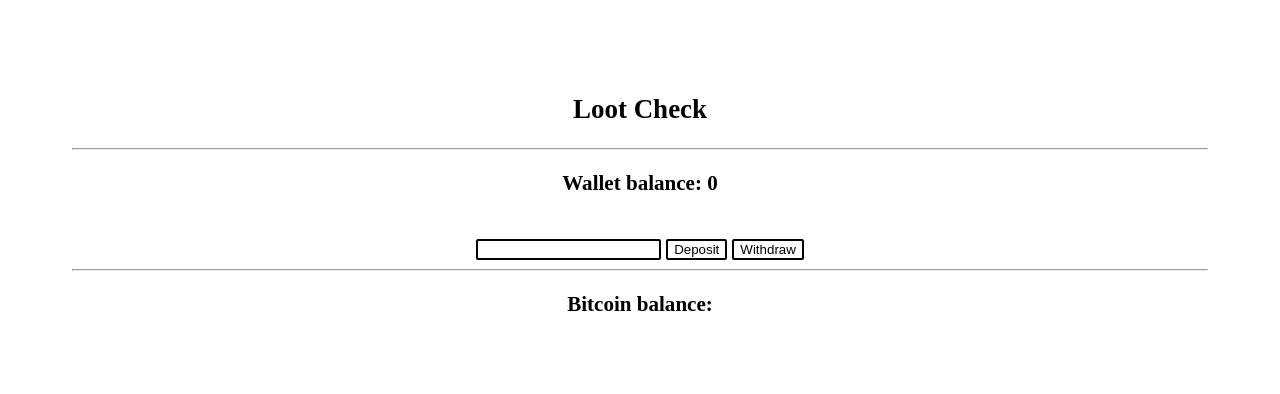
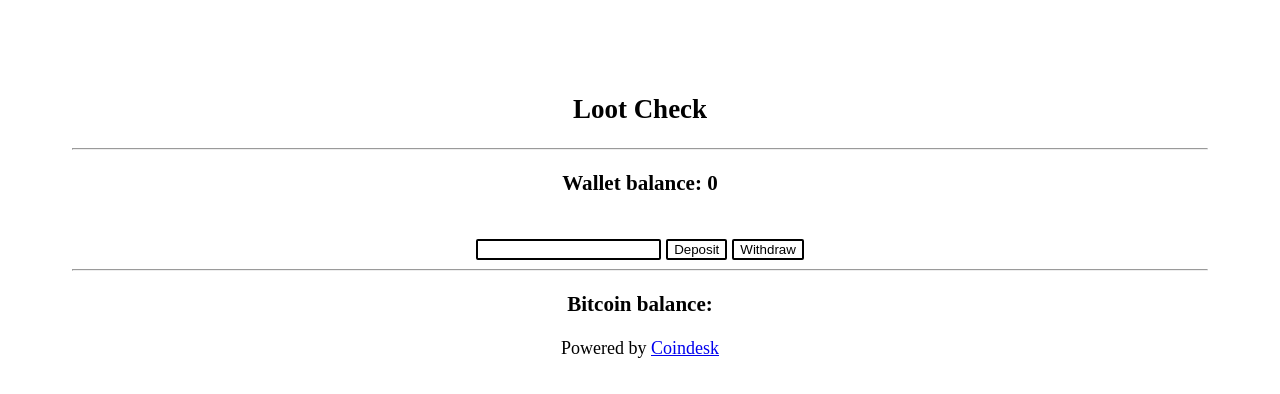
Before and after one commit to sdonich/lootcheck, a React (Create React App) app: page / in a window 1280 px wide. Shown: the top 394 px of the page. Built offline with nearby package versions, Linux system fonts and the light colour scheme; no server answers; what sfcookies would draw is missing.

Commit message:
Add refer to coindesk.com

```diff
--- a/src/components/App.js
+++ b/src/components/App.js
@@ -11,6 +11,9 @@
       <Wallet />
       <hr />
       <Loot />
+      <div>
+        Powered by <a target="_blank" rel="noopener noreferrer" href="https://www.coindesk.com/price">Coindesk</a>
+      </div>
     </div>
   );
 }
```
Also changed, not shown: 2 other files (tests, documents, lock files or other folders).
